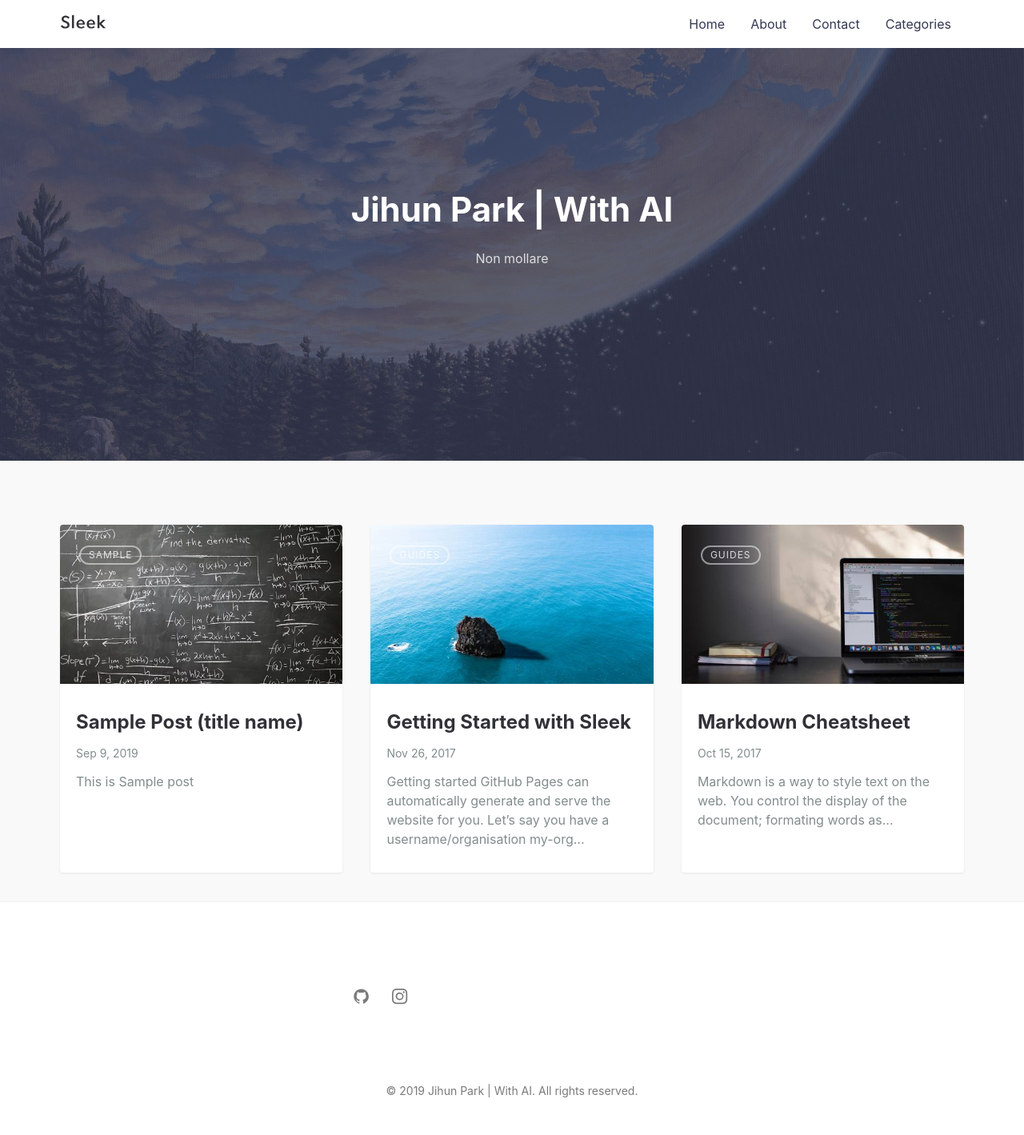
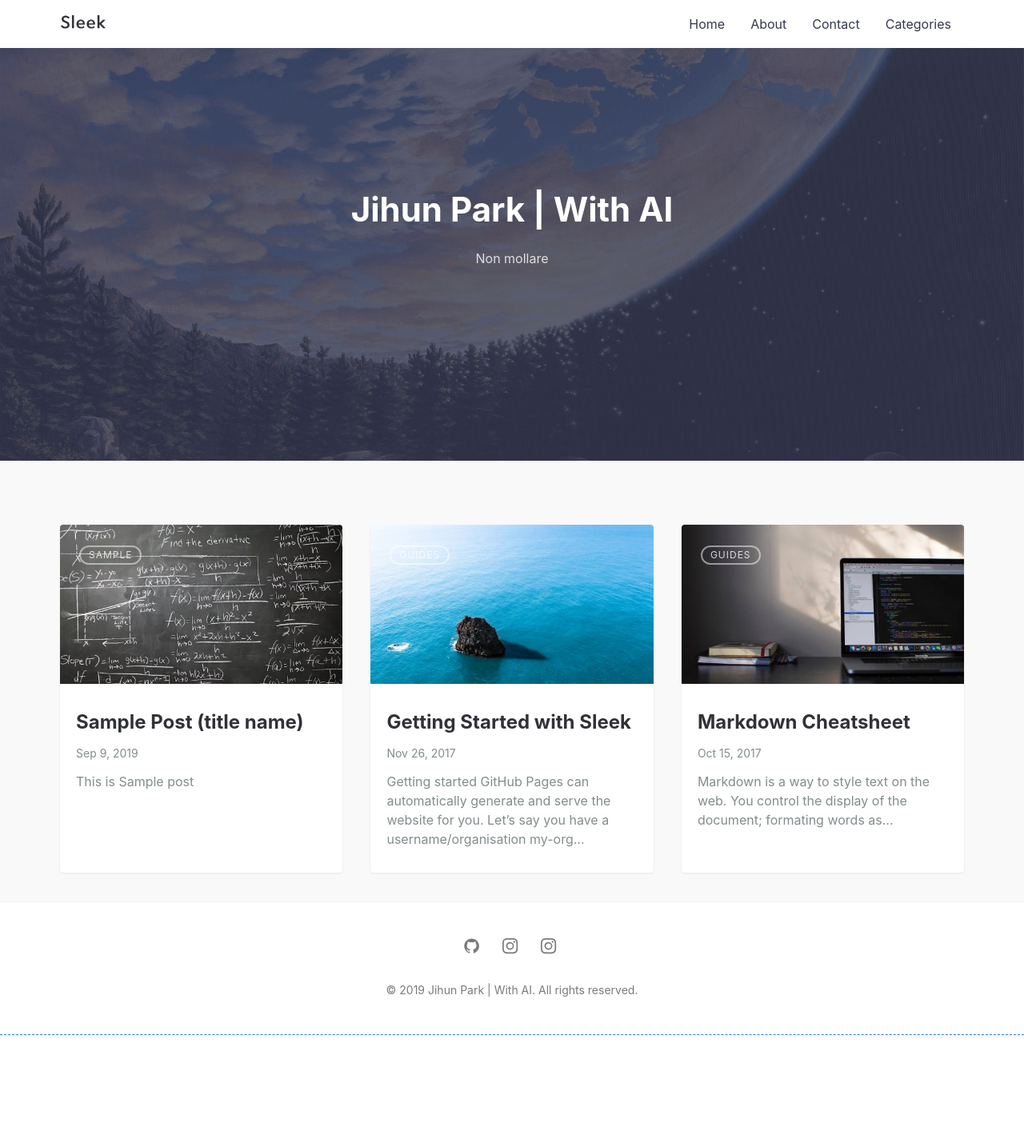
Before and after one commit to jihunparkme/jihunparkme.github.io, a Jekyll site: the page built from index.md, in a window 1280 px wide. Shown: the whole page at 80% size. Built offline with Jekyll 4.4.1, drawn with Linux system fonts in a browser that asks for light colours; after the commit the page ends 1294 px from its top, so only the background shows below that.

Commit message:
Edit: edit file

```diff
--- a/_includes/footer.html
+++ b/_includes/footer.html
@@ -18,10 +18,7 @@
       {% endif %}
       {% if site.tistory_username %}
         <a class="social__link" target="_blank" rel="noopener noreferrer" href="https://{{ site.tistory_username }}.tistory.com/">
-          <svg xmlns="http://www.w3.org/2000/svg">
-          <glyph glyph-name="box-rect" unicode="&#xf322;" d="M193 850l614 0c107 0 193-86 193-193l0-614c0-107-86-193-193-193l-614 0c-107 0-193 86-193 193l0 614c0 107 86 193 193 193z m307-356c-53 0-102-17-143-46l0 200c0 29-23 52-51 52-29 0-52-23-52-52l0-382c-1-6 0-43 2-54 17-120 119-212 244-212 136 0 246 111 246 247 0 136-110 247-246 247z m0-389c-79 0-143 63-143 142 0 78 64 142 143 142s142-64 142-142c0-79-64-142-142-142z" horiz-adv-x="1000" />
-          </svg>
-        </a>
+          <svg class="social__icon" viewBox="0 0 20 20" width="20px" height="20px"><path d="M8 0C5.827 0 5.555.01 4.702.048 3.85.088 3.27.222 2.76.42a3.908 3.908 0 0 0-1.417.923c-.445.444-.72.89-.923 1.417-.198.51-.333 1.09-.372 1.942C.008 5.555 0 5.827 0 8s.01 2.445.048 3.298c.04.852.174 1.433.372 1.942.204.526.478.973.923 1.417.444.445.89.72 1.417.923.51.198 1.09.333 1.942.372.853.04 1.125.048 3.298.048s2.445-.01 3.298-.048c.852-.04 1.433-.174 1.942-.372a3.908 3.908 0 0 0 1.417-.923c.445-.444.72-.89.923-1.417.198-.51.333-1.09.372-1.942.04-.853.048-1.125.048-3.298s-.01-2.445-.048-3.298c-.04-.852-.174-1.433-.372-1.942a3.908 3.908 0 0 0-.923-1.417A3.886 3.886 0 0 0 13.24.42c-.51-.198-1.09-.333-1.942-.372C10.445.008 10.173 0 8 0zm0 1.44c2.136 0 2.39.01 3.233.048.78.036 1.203.166 1.485.276.374.145.64.318.92.598.28.28.453.546.598.92.11.282.24.705.276 1.485.038.844.047 1.097.047 3.233s-.01 2.39-.05 3.233c-.04.78-.17 1.203-.28 1.485-.15.374-.32.64-.6.92-.28.28-.55.453-.92.598-.28.11-.71.24-1.49.276-.85.038-1.1.047-3.24.047s-2.39-.01-3.24-.05c-.78-.04-1.21-.17-1.49-.28a2.49 2.49 0 0 1-.92-.6c-.28-.28-.46-.55-.6-.92-.11-.28-.24-.71-.28-1.49-.03-.84-.04-1.1-.04-3.23s.01-2.39.04-3.24c.04-.78.17-1.21.28-1.49.14-.38.32-.64.6-.92.28-.28.54-.46.92-.6.28-.11.7-.24 1.48-.28.85-.03 1.1-.04 3.24-.04zm0 2.452a4.108 4.108 0 1 0 0 8.215 4.108 4.108 0 0 0 0-8.215zm0 6.775a2.667 2.667 0 1 1 0-5.334 2.667 2.667 0 0 1 0 5.334zm5.23-6.937a.96.96 0 1 1-1.92 0 .96.96 0 0 1 1.92 0z"></path></svg>
       {% endif %}
     </nav>
     <span>&copy; {{ site.time | date: '%Y' }} {{ site.title | escape }}. All rights reserved.</span>
```
